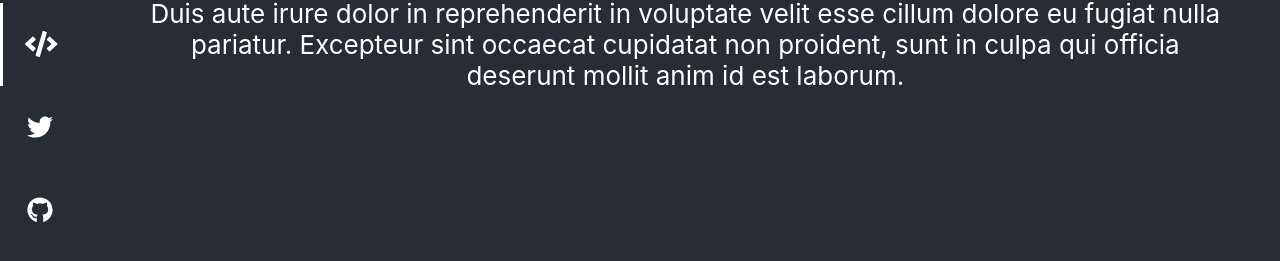
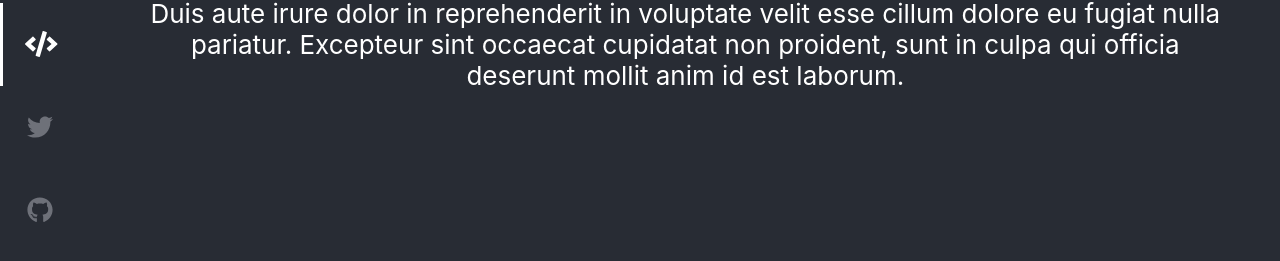
Before and after one commit to brianHollingsworth/brianhollingsworth.github.io, a React (Create React App) app: page /skillset in a window 1280 px wide. Shown: the part 399-660 px from the top of the page. Built offline with nearby package versions, Linux system fonts and the light colour scheme.

Commit message:
Added hover highlighting to NavLinks.

```diff
--- a/src/index.css
+++ b/src/index.css
@@ -10,7 +10,7 @@ html, body {
 }
 
 a {
-  color: #fff;
+  color: #6e7179;
   text-decoration: none;
 }
 
@@ -19,14 +19,18 @@ li {
   text-align: center;
 }
 
-#logo-li {
-  padding: 0.42em;
+li:hover .svg-inline--fa {
+  color: white;
 }
 
 li a {
   display: block; padding: 1em;
 }
 
+#logo-li {
+  padding: 0.42em;
+}
+
 code {
   font-family: source-code-pro, Menlo, Monaco, Consolas, "Courier New",
     monospace;
```
